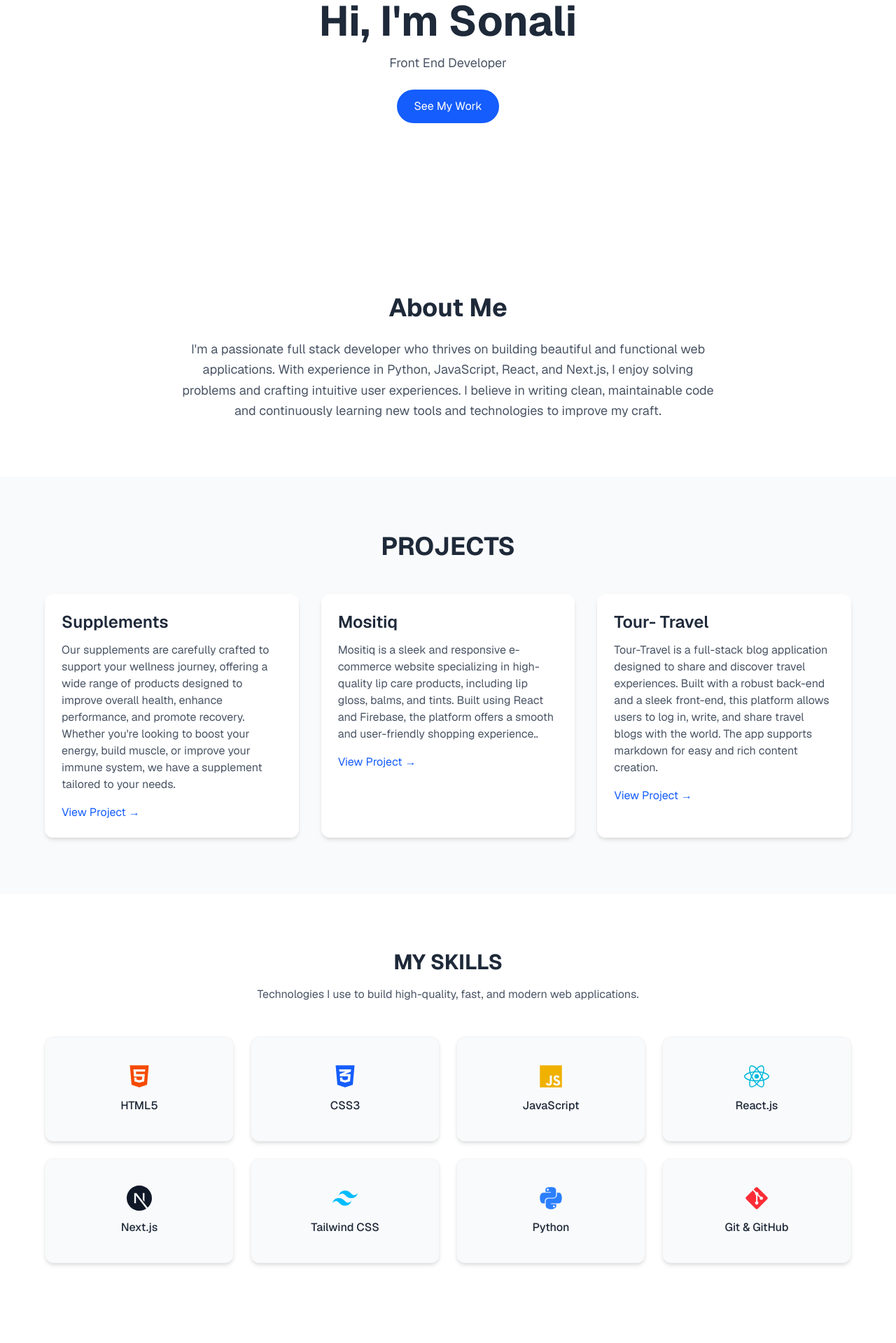
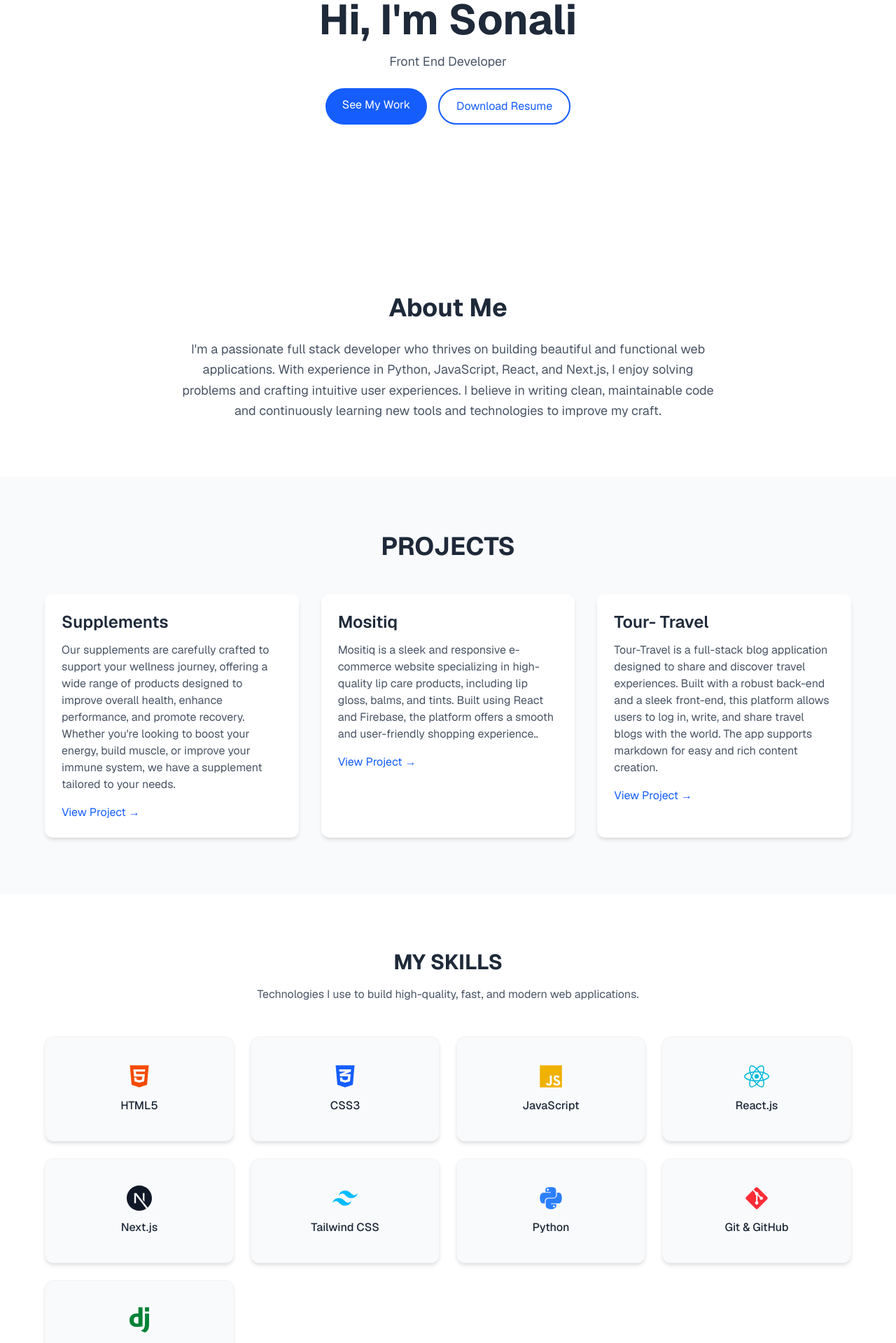
Before and after one commit to Sonali504/protfolio, a Next.js app: page / in a window 1280 px wide. Shown: the part 540-2459 px from the top of the page at 70% size. Built offline with nearby package versions, Linux system fonts and the light colour scheme.

Commit message:
added resume

```diff
--- a/src/app/page.js
+++ b/src/app/page.js
@@ -1,8 +1,8 @@
 'use client';
 import Image from 'next/image';
 import { motion } from 'framer-motion';
-import { FaHtml5, FaCss3Alt, FaJs, FaReact, FaNodeJs, FaPython, FaGitAlt } from 'react-icons/fa';
-import { SiNextdotjs, SiTailwindcss, SiMongodb, SiFirebase, SiExpress } from 'react-icons/si';
+import { FaHtml5, FaCss3Alt, FaJs, FaReact, FaNodeJs, FaPython, FaGitAlt} from 'react-icons/fa';
+import { SiNextdotjs, SiTailwindcss,SiDjango , SiExpress } from 'react-icons/si';
 import Navbar from '../components/Navbar';
 
 const projects = [
@@ -35,6 +35,8 @@ const skills = [
   { name: 'Tailwind CSS', icon: <SiTailwindcss className="text-4xl text-sky-400" /> },
   { name: 'Python', icon: <FaPython className="text-4xl text-blue-500" /> },
   { name: 'Git & GitHub', icon: <FaGitAlt className="text-4xl text-red-500" /> },
+  {name: 'Django',
+    icon: <SiDjango className="text-4xl text-green-700" />}
 ];
 
 
@@ -81,12 +83,18 @@ export default function Home() {
       <p className="mt-4 text-lg text-gray-600">
         Front End Developer
       </p>
+      <div className="mt-6 flex flex-col sm:flex-row justify-center gap-4">
         <a
           href="#projects"
-              className="mt-6 inline-block px-6 py-3 bg-blue-600 text-white rounded-full hover:bg-blue-700 transition"
+          className="px-6 py-3 bg-blue-600 text-white rounded-full hover:bg-blue-700 transition"
         >
           See My Work
         </a>
+        <a href="/Sonali_Aswal.pdf" download className="px-6 py-3 border-2 border-blue-600 text-blue-600 rounded-full hover:bg-blue-50 transition">
+          Download Resume
+        </a>
+
+      </div>
     </motion.div>
 
   </div>
```
Also changed, not shown: 2 other files (tests, documents, lock files or other folders). Lines whose indentation alone changed are shown as unchanged.
